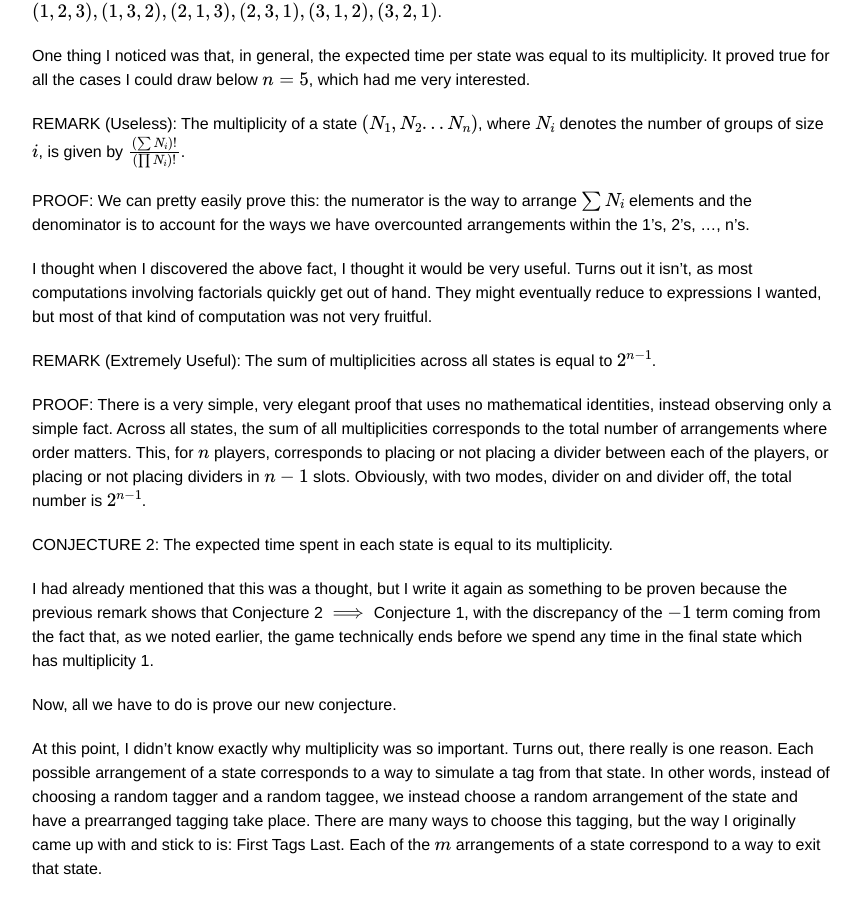
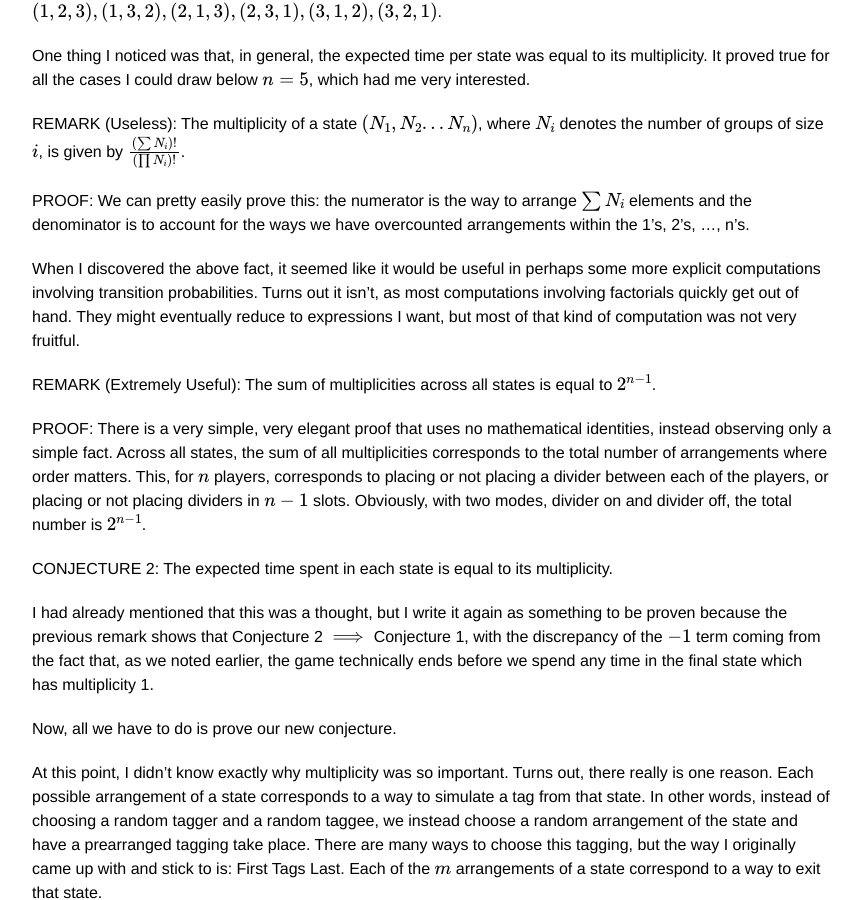
Before and after one commit to yourlifeofmath/yourlifeofmath.github.io, a Jekyll site: the page built from _posts/2020-01-28-Freeze Tag.md, in a window 1280 px wide and 900 px high, scrolled down 1550 px. Shown: the whole window, without its empty margins (208-1069 px from the left). Built offline with Jekyll 4.4.1, drawn with Linux system fonts in a browser that asks for light colours; formulas are drawn with MathJax 3.

Commit message:
Small wording edit

```diff
--- a/_posts/2020-01-28-Freeze Tag.md
+++ b/_posts/2020-01-28-Freeze Tag.md
@@ -43,7 +43,7 @@ REMARK (Useless): The multiplicity of a state $$(N_1, N_2...N_n)$$, where $$N_i$
 
 PROOF: We can pretty easily prove this: the numerator is the way to arrange $$\sum N_i$$ elements and the denominator is to account for the ways we have overcounted arrangements within the 1's, 2's, ..., n's.
 
-I thought when I discovered the above fact, I thought it would be very useful. Turns out it isn't, as most computations involving factorials quickly get out of hand. They might eventually reduce to expressions I wanted, but most of that kind of computation was not very fruitful.
+When I discovered the above fact, it seemed like it would be useful in perhaps some more explicit computations involving transition probabilities. Turns out it isn't, as most computations involving factorials quickly get out of hand. They might eventually reduce to expressions I want, but most of that kind of computation was not very fruitful.
 
 REMARK (Extremely Useful): The sum of multiplicities across all states is equal to $$2^{n-1}$$.
 
```
